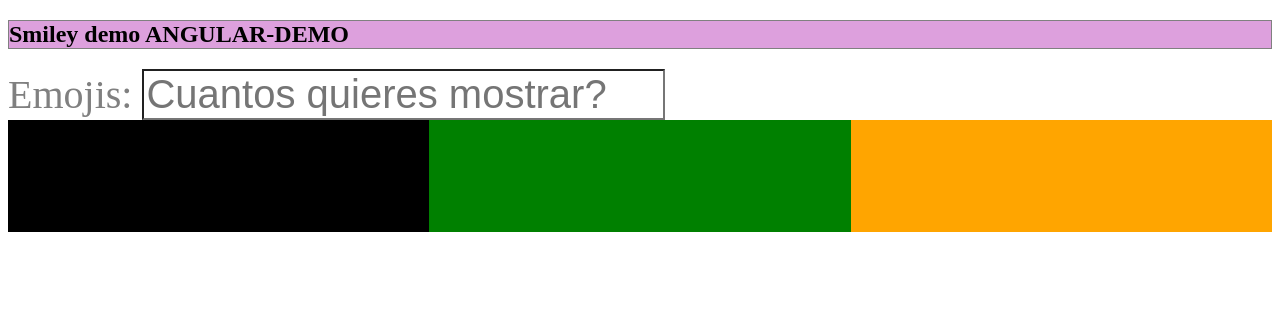
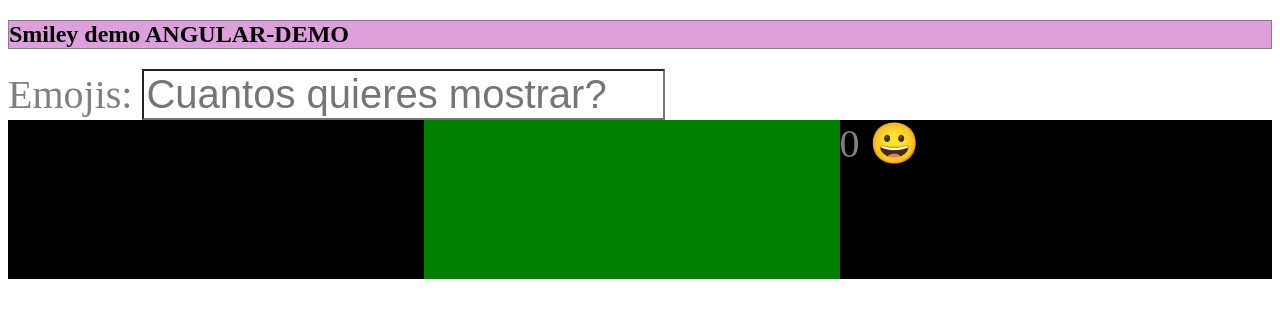
Before and after one commit to micrelio/emojis-angular, an Angular app: page / in a window 1280 px wide. Shown: the top 318 px of the page. Built offline with nearby package versions, Linux system fonts and the light colour scheme.

Commit message:
empezando switch

```diff
--- a/src/app/smiley/smiley.component.html
+++ b/src/app/smiley/smiley.component.html
@@ -13,7 +13,8 @@
       </div>
     </div>
 
-  <div class='grad' [style.background-color]="showNumEmojis% 2 == 0 ? 'green': 'orange'" >
+
+    <div class='grad' [style.background-color]="showNumEmojis% 2 == 0 ? 'green': 'orange'">
       <!-- nhFor recorrrera el arary situado en smiley.component.ts -->
       <div *ngFor="let emoji of emojis; let i = index">
         <!-- compara  i con show emogis y pinta -->
@@ -22,12 +23,20 @@
       </div>
     </div>
 
-  <div class='grud' [style.background-color]="showNumEmojis% 2 == 0 ? 'orange': 'green'" >
+
+
+    <div class='grud'>
       <!-- nhFor recorrrera el arary situado en smiley.component.ts -->
       <div *ngFor="let emoji of emojis; let i = index">
         <!-- compara  i con show emogis y pinta -->
 
-      <div *ngIf="i <= showNumEmojis && showNumEmojis <= emojis.length && showNumEmojis != 0"> {{i}} {{emoji}} </div>
+        <div [ngSwitch]="i <= showNumEmojis">
+
+          <div *ngSwitchCase="true">
+              {{i}} {{emoji}}
+          </div>
+
         </div>
       </div>
     </div>
+  </div>
```
Lines whose indentation alone changed are shown as unchanged.
